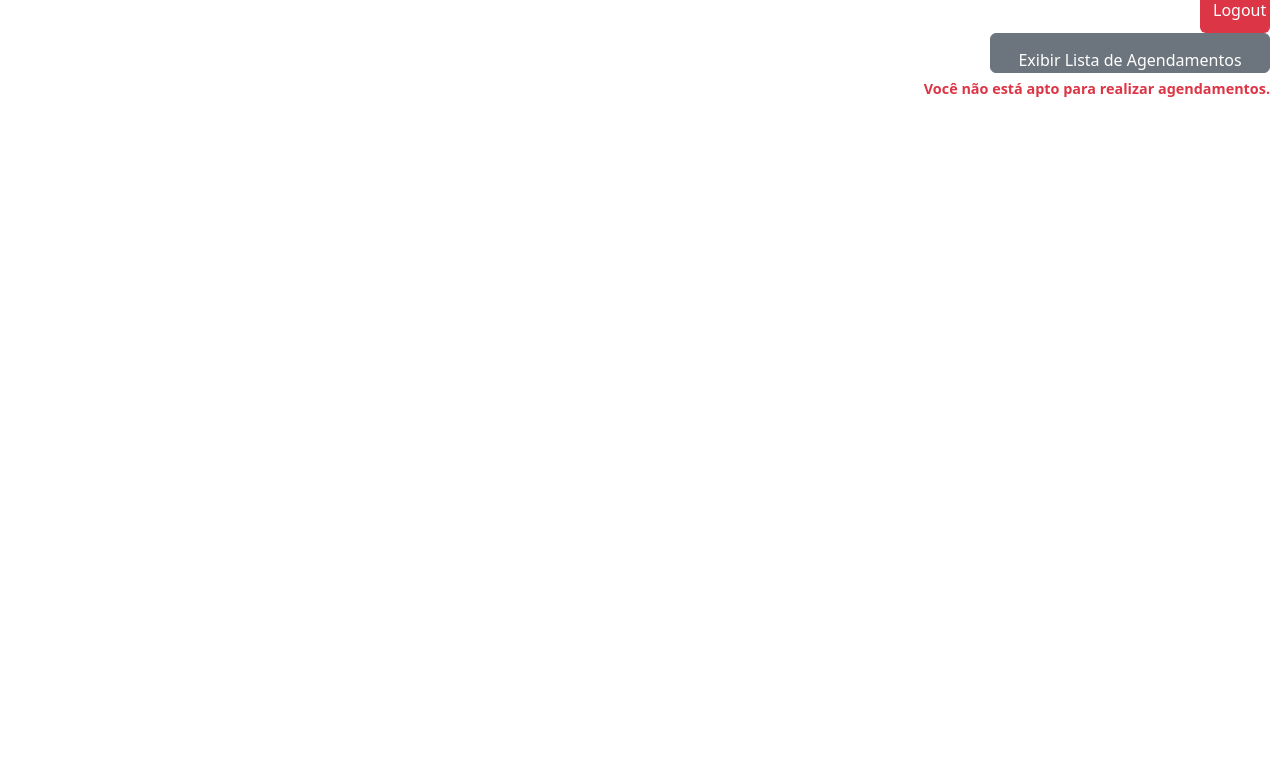
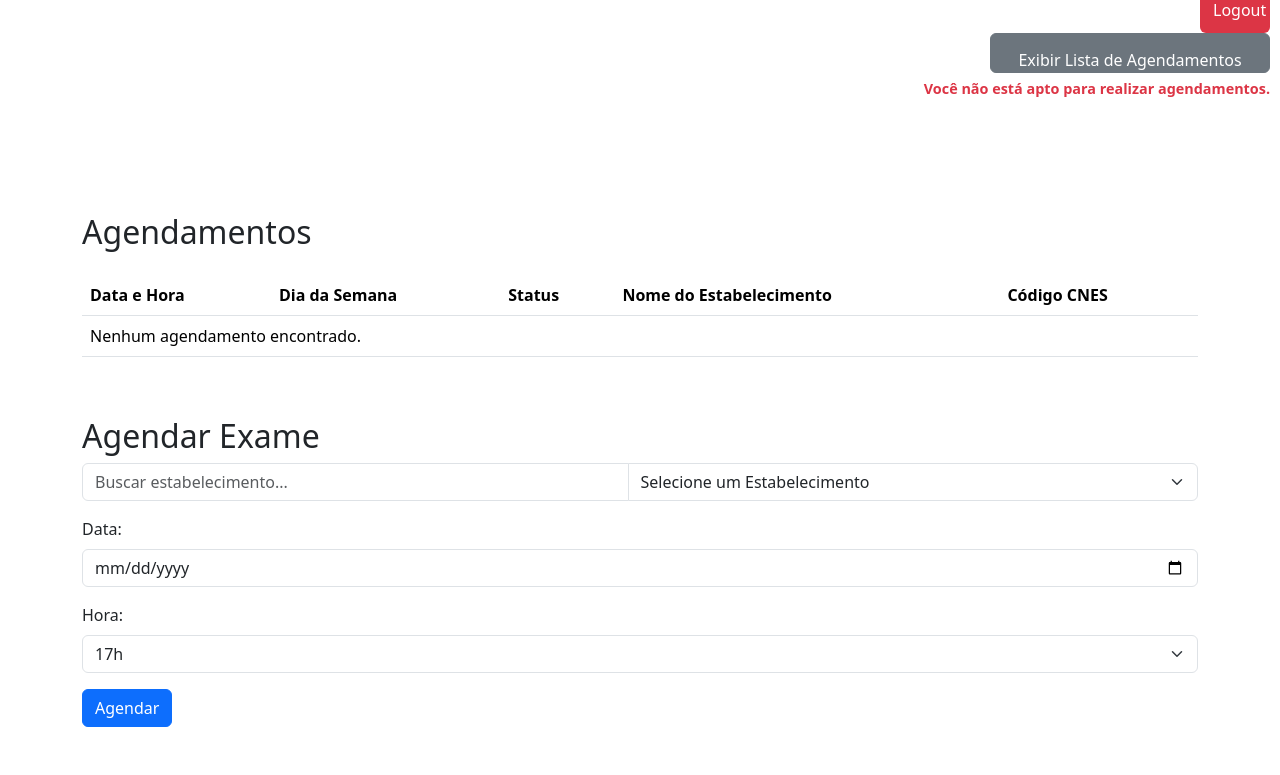
Before and after one commit to kmandrade/LaisCovid, a Django app: page /agendamento/home/ in a window 1280 px wide. Shown: the part 112-887 px from the top of the page. Before the commit the page ends 209 px from the top, so only its background shows below. Run offline with Django 4.2, Linux system fonts and the light colour scheme; the visitor is signed in with stand-in values (Sample User, id 1); data that the repository does not hold is empty; some libraries are stand-ins or nearby versions.

Commit message:
melhorando filtro de estabelecimentos

```diff
--- a/Agendamento/Templates/_header.html
+++ b/Agendamento/Templates/_header.html
@@ -17,7 +17,5 @@
             </div>
 
     </header>
-    <div id="listaAgendamentos" style="display:none;">
-        {% include '_lista_agendamento.html' %}
-    </div>
+
 {% endif %}
--- a/Agendamento/Templates/_realizar_agendamento.html
+++ b/Agendamento/Templates/_realizar_agendamento.html
@@ -1,28 +1,21 @@
 <div class="container mt-4">
     <h2>Agendar Exame</h2>
-    <form method="get" action="{% url 'realizar_agendamento' %}" class="mb-4">
-        <div class="input-group mb-3">
-            <input type="text" class="form-control" placeholder="Buscar estabelecimento..." name="q">
-            <select class="form-select" name="filtro">
-                <option value="nome">Nome do Estabelecimento</option>
-                <option value="cnes">Código CNES</option>
+    <div class="input-group mb-3">
+            <input type="text" class="form-control" id="inputBuscaEstabelecimento" placeholder="Buscar estabelecimento..." name="q" value="{{ query }}">
+            <select name="estabelecimento" id="dropdownEstabelecimento" class="form-select">
+                <option value="">Selecione um Estabelecimento</option>
+                {% for estabelecimento in estabelecimentos %}
+                <option value="{{ estabelecimento.id }}" data-nome="{{ estabelecimento.nome_estabelecimento }}" data-cnes="{{ estabelecimento.codigo_cnes }}">
+                    {{ estabelecimento.nome_estabelecimento }} - CNES: {{ estabelecimento.codigo_cnes }}
+                </option>
+                {% endfor %}
             </select>
-            <button class="btn btn-outline-secondary" type="submit">Filtrar</button>
-        </div>
-    </form>
+    </div>
     <form method="post" action="{% url 'realizar_agendamento' %}" class="mt-3">
         {% csrf_token %}
+
         <div class="mb-3">
-            <label for="estabelecimento" class="form-label">Estabelecimento:</label>
-            <select name="estabelecimento" id="estabelecimento" class="form-select">
-                <option value="">Selecione um Estabelecimento</option>
-                {% for estabelecimento in estabelecimentos %}
-                <option value="{{ estabelecimento.id }}">{{ estabelecimento.nome_estabelecimento }} - CNES: {{ estabelecimento.codigo_cnes }}</option>
-                {% endfor %}
-            </select>
-        </div>
-        <div class="mb-3">
-            <label id="data_agendamento" for="data_agendamento" class="form-label">Data:</label>
+            <label for="data_agendamento" class="form-label">Data:</label>
             <input type="date" name="data_agendamento" id="data_agendamento" class="form-control" min="{{ hoje|date:'Y-m-d' }}">
         </div>
         <div class="mb-3">
@@ -44,3 +37,29 @@
         <button type="submit" class="btn btn-primary">Agendar</button>
     </form>
 </div>
+<script type="text/javascript">
+    document.getElementById('inputBuscaEstabelecimento').addEventListener('input', function(e) {
+        var textoBusca = e.target.value.toLowerCase();
+        var dropdown = document.getElementById('dropdownEstabelecimento');
+        var opcoes = dropdown.options;
+        var encontrado = false;
+
+        for (var i = 1; i < opcoes.length; i++) {
+            var estabelecimento = opcoes[i].getAttribute('data-nome').toLowerCase();
+
+            if (estabelecimento.includes(textoBusca)) {
+                opcoes[i].style.display = '';
+                if (!encontrado) {
+                    dropdown.value = opcoes[i].value;
+                    encontrado = true;
+                }
+            } else {
+                opcoes[i].style.display = 'none';
+            }
+        }
+
+        if (!encontrado) {
+            dropdown.value = '';
+        }
+    });
+</script>
--- a/Agendamento/Templates/home.html
+++ b/Agendamento/Templates/home.html
@@ -33,19 +33,29 @@
     {% include '_header.html' %}
    <br>
 
-   <div id="listaAgendamentos" style="display:none;">
+   <div id="listaAgendamentos" style="display:block;">
     {% include '_lista_agendamento.html' %}
     </div>
     <br>
-    <div id="realizarAgendamento" style="display:none;">
+    <div id="realizarAgendamento" style="display:block;">
         {% include '_realizar_agendamento.html' %}
     </div>
     <br>
     <br>
     {% if messages %}
-    <div class="alert alert-info" role="alert">
+    <div class="container mt-4">
         {% for message in messages %}
-            {% if message.tags %}<div class="{{ message.tags }}">{{ message }}</div>{% endif %}
+            {% if message.tags == 'error' %}
+                <div class="alert alert-danger alert-dismissible fade show" role="alert">
+                    {{ message }}
+                    <button type="button" class="btn-close" data-bs-dismiss="alert" aria-label="Close"></button>
+                </div>
+            {% else %}
+                <div class="alert alert-{{ message.tags }} alert-dismissible fade show" role="alert">
+                    {{ message }}
+                    <button type="button" class="btn-close" data-bs-dismiss="alert" aria-label="Close"></button>
+                </div>
+            {% endif %}
         {% endfor %}
     </div>
     {% endif %}
--- a/Agendamento/urls.py
+++ b/Agendamento/urls.py
@@ -4,7 +4,5 @@ from . import views
 urlpatterns = [
     path('home/', views.home, name='home'),
     path('logout/', views.logout_view, name='logout'),
-    path('realizar_agendamento/', views.realizar_agendamento, name='realizar_agendamento'),
-    path('lista_agendamento/', views.lista_agendamento, name='lista_agendamento')
-
+    path('realizar_agendamento/', views.realizar_agendamento, name='realizar_agendamento')
 ]
--- a/Agendamento/views.py
+++ b/Agendamento/views.py
@@ -47,6 +47,8 @@ def home(request):
         dia_semana_ing = agendamento.data_agendamento.strftime("%A")
         agendamento.dia_semana = dias_semana.get(dia_semana_ing, dia_semana_ing)
 
+    request.session['agendamentos'] = [agendamento.id for agendamento in agendamentos]
+
     context = {
         'user': usuario,
         'estabelecimentos': estabelecimentos,
@@ -63,11 +65,15 @@ def home(request):
 @login_required(login_url="/auth/login/")
 def realizar_agendamento(request):
     usuario = request.user
+    query = request.GET.get('q', '')
+    filtro = request.GET.get('filtro', 'nome')
+
+    agendamentos_ids = request.session.get('agendamentos', [])
+
+    agendamentos_usuario = AgendamentoUsuario.objects.filter(id__in=agendamentos_ids)
     estabelecimentos = Estabelecimento.objects.all()
 
     if request.method == 'GET':
-        query = request.GET.get('q', '')
-        filtro = request.GET.get('filtro', 'nome')
         if filtro == 'nome':
             estabelecimentos = estabelecimentos.filter(nome_estabelecimento__icontains=query)
         elif filtro == 'cnes':
@@ -114,27 +120,13 @@ def realizar_agendamento(request):
     estabelecimentos = Estabelecimento.objects.all()
     context = {
         'estabelecimentos': estabelecimentos,
+        'agendamentos_usuario': agendamentos_usuario,
+        'query': query,
+        'filtro': filtro,
     }
 
     return render(request, 'home.html', context)
 
-@login_required(login_url="/auth/login/")
-def lista_agendamento(request):
-    query = request.GET.get('q', '')
-    filtro = request.GET.get('filtro', 'nome')
-
-    if filtro == 'cnes':
-        agendamentos = AgendamentoUsuario.objects.filter(agendamento__estabelecimento__codigo_cnes__icontains=query)
-    else:
-        agendamentos = AgendamentoUsuario.objects.filter(agendamento__estabelecimento__nome_estabelecimento__icontains=query)
-
-    for agendamento in agendamentos:
-        agendamento.expirado = datetime.now() > datetime.combine(agendamento.agendamento.data_agendamento, agendamento.agendamento.hora_agendamento)
-
-    context = {
-        'agendamentos': agendamentos
-    }
-    return render(request, 'home.html', context)
 
 @login_required(login_url="/auth/login/")
 def logout_view(request):
--- a/Templates/Static/Agendamento/js/scripts.js
+++ b/Templates/Static/Agendamento/js/scripts.js
@@ -7,7 +7,7 @@ document.addEventListener('DOMContentLoaded', function () {
         agendamento.style.display = agendamento.style.display === 'none' ? 'block' : 'none';
         localStorage.setItem('realizarAgendamentosVisivel', agendamento.style.display === 'block');
     });
-
+    console.log('TESTE TESTE')
 
     var estadoLista = localStorage.getItem('listaAgendamentosVisivel');
     var lista = document.getElementById('listaAgendamentos');
--- a/Usuario/views.py
+++ b/Usuario/views.py
@@ -58,7 +58,10 @@ def cadastro(request):
         nomes_grupos = request.POST.getlist('grupos_atendimento')
         nascimento = datetime.strptime(data_nascimento, '%d/%m/%Y').date()
 
-
+        userEncontrado = CustomUser.objects.get(cpf=cpf)
+        if userEncontrado:
+            messages.error(request, 'Já existe um usuário com este cpf')
+            return redirect('cadastro')
 
         idade = (date.today() - nascimento).days / 365.25
 
```
Also changed, not shown: Usuario/Templates/cadastro.html (+13 -2 lines), Usuario/Templates/login.html (+12 -2 lines).
